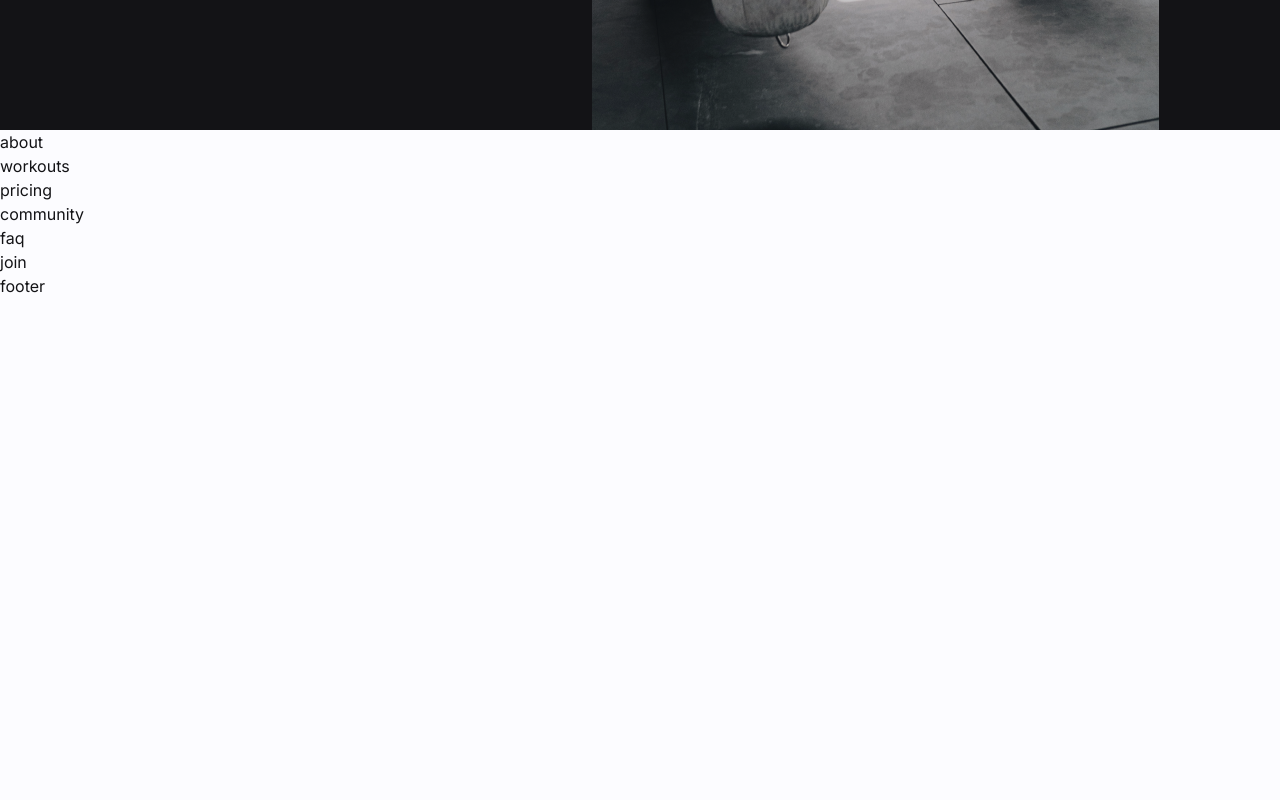
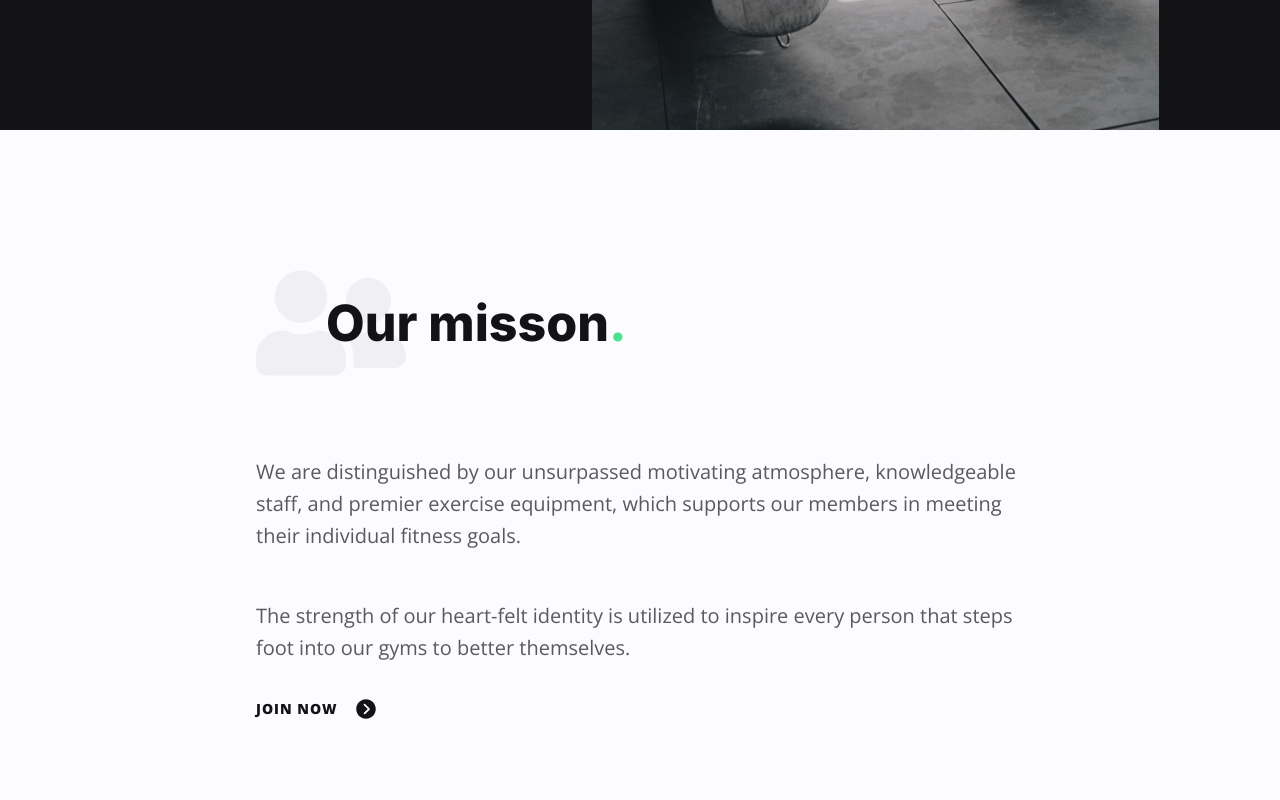
Before and after one commit to fajarfadillahh/gymme-fitness-react-tailwind, a React (Vite) app: page / in a window 1280 px wide. Shown: the part 660-1460 px from the top of the page. Built offline with nearby package versions, Linux system fonts and the light colour scheme.

Commit message:
modified: About components

```diff
--- a/src/components/About.jsx
+++ b/src/components/About.jsx
@@ -1,10 +1,57 @@
 import React from "react";
+import { IoIosArrowDroprightCircle } from "react-icons/io";
+
+// import about data
+import { about } from "../data";
 
 const About = () => {
+  // destructure about data
+  const { icon, title, subtitle1, subtitle2, link } = about;
+
   return (
-    <div>
-      <h1>about</h1>
-    </div>
+    <section className="about py-[80px] md:py-[110px] lg:pt-[140px] lg:pb-[180px]">
+      <div className="container mx-auto px-[20px] lg:px-[135px]">
+        {/* about title */}
+        <div
+          className="section-title-group justify-start"
+          data-aos="fade-up"
+          data-aos-delay="100"
+        >
+          <img src={icon} alt="about icon" />
+          <h2 className="h2 section-title">
+            {title}
+            <span className="text-primary-200">.</span>
+          </h2>
+        </div>
+
+        {/* about text */}
+        <div className="grid gap-y-8">
+          <p
+            className="md:text-body-md mb-4"
+            data-aos="fade-up"
+            data-aos-delay="200"
+          >
+            {subtitle1}
+          </p>
+          <p
+            className="md:text-body-md"
+            data-aos="fade-up"
+            data-aos-delay="300"
+          >
+            {subtitle2}
+          </p>
+          <div data-aos="fade-up" data-aos-delay="400">
+            <a
+              href="#"
+              className="link inline-flex items-center gap-x-4 transition-all duration-300 hover:gap-x-6"
+            >
+              {link}
+              <IoIosArrowDroprightCircle className="text-2xl" />
+            </a>
+          </div>
+        </div>
+      </div>
+    </section>
   );
 };
 
```
